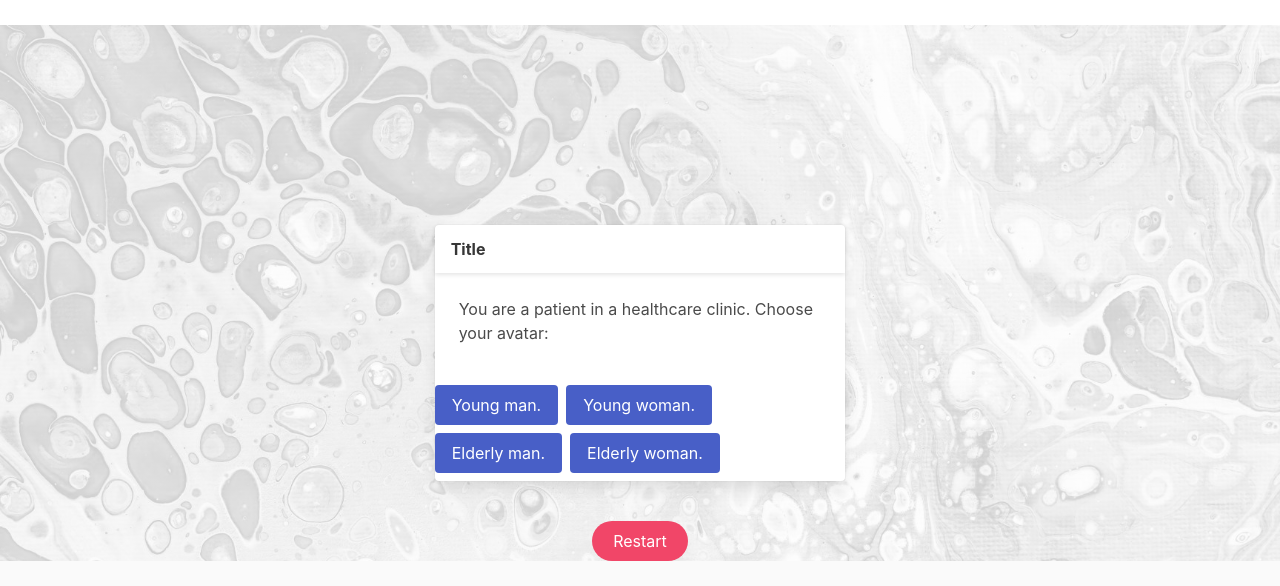
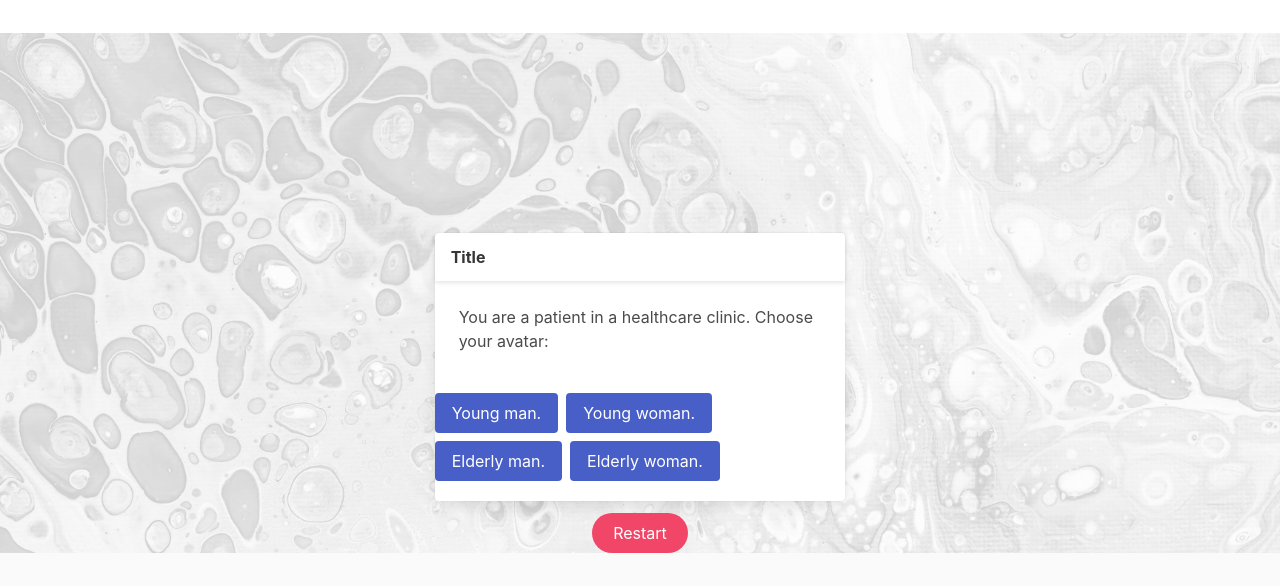
Before and after one commit to alan-turing-institute/structured-missingness-explainer, a website: page index.html in a window 1280 px wide. Shown: the part 106-692 px from the top of the page. Drawn offline with nearby package versions, Linux system fonts and the light colour scheme.

Commit message:
Readjust buttons

```diff
--- a/index.html
+++ b/index.html
@@ -28,7 +28,7 @@
                         <p id="dataDisplay"></p>
                         <div id="choices"></div>
                     </div>
-                    <div class="content has-text-centered mt-6">
+                    <div class="content has-text-centered mt-3">
                         <button id="restartButton">Restart</button>
                     </div>
                 </div>
--- a/styles.css
+++ b/styles.css
@@ -25,3 +25,9 @@ body {
 #changeTextButton {
     display: none;
 }
+
+#choices {
+    display: flex;
+    justify-content: center;
+    padding-bottom: 20px;
+}
```
